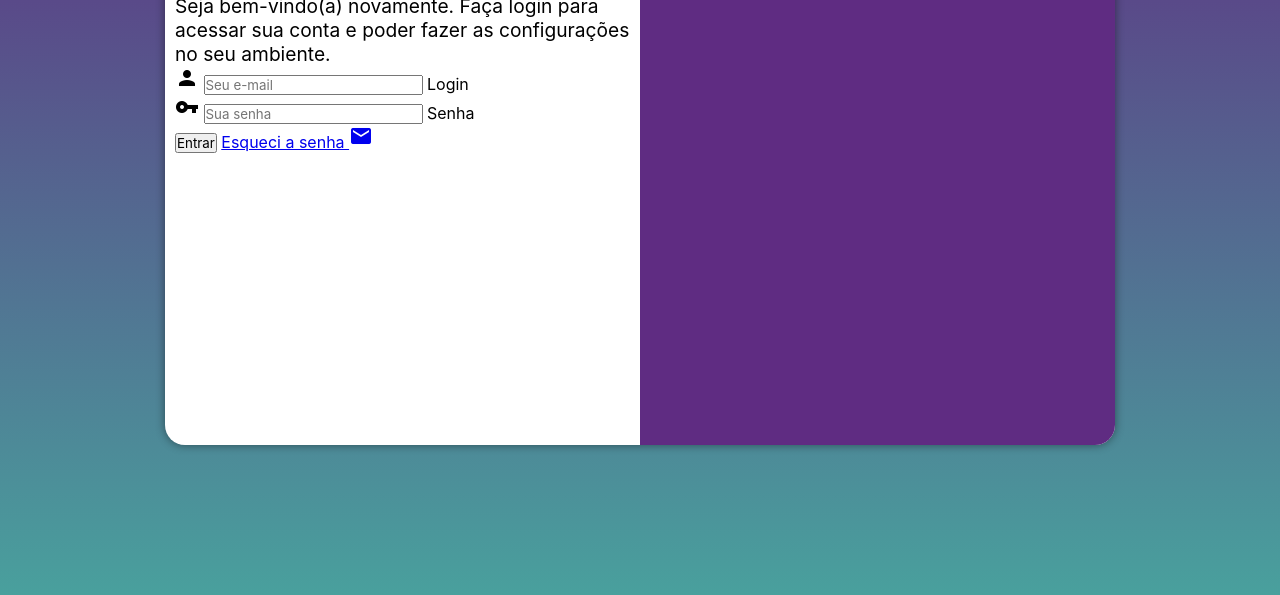
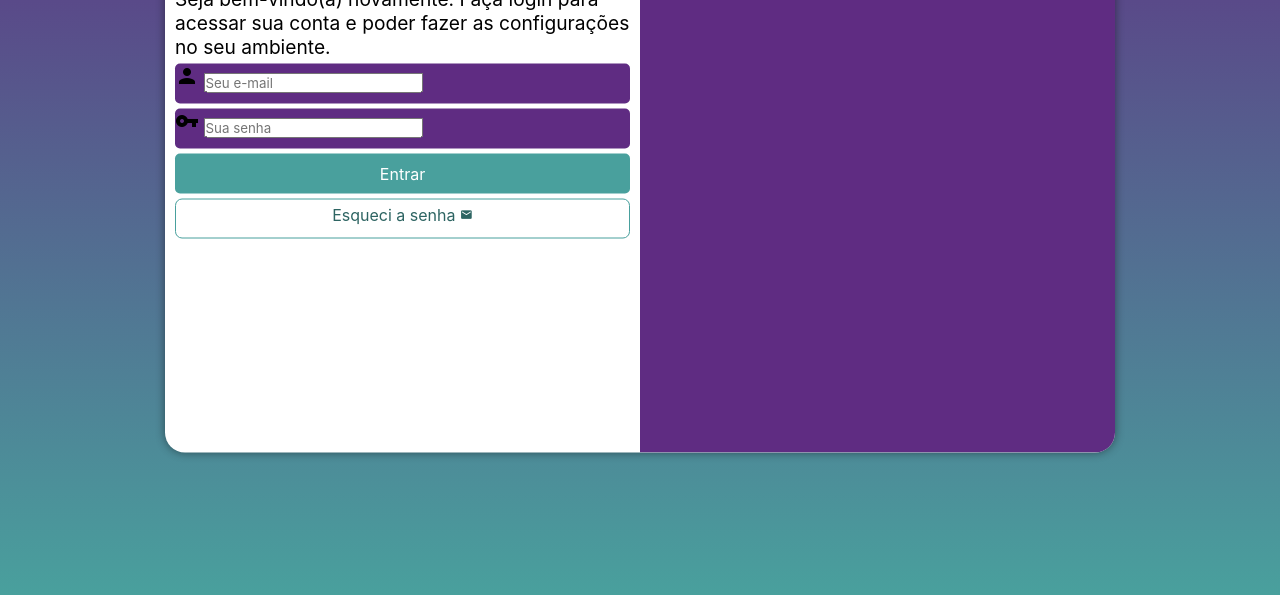
Before and after one commit to rckdisero/projeto-login, a plain HTML site: page index.html in a window 1280 px wide. Shown: the part 205-800 px from the top of the page. Drawn offline with Linux system fonts and the light colour scheme.

Commit message:
formatação feita

```diff
--- a/estilos/style.css
+++ b/estilos/style.css
@@ -33,7 +33,7 @@ section#login {
 
     background-color: white;
     width: 250px;
-    height: 500px;
+    height: 515px;
     border-radius: 20px;
     box-shadow: 0px 0px 10px rgba(0, 0, 0, 0.450);
 
@@ -62,3 +62,55 @@ div#formulario > h1 {
 div#formulario > p {
     font-size: 0.8em;
 }
+
+form > div.campo {
+    background-color: #5f2c82;
+    display: block;
+    width: 100%;
+    height: 40px;
+    border-radius: 5px;
+    margin: 5px 0px;
+}
+
+div.campo > label {
+    display: none;
+}
+
+form > input[type=submit] {
+    display: block;
+    font-size: 1em;
+    width: 100%;
+    height: 40px;
+    background-color: #49a09d;
+    color: white;
+    border: none;
+    border-radius: 5px;
+    cursor: pointer;
+}
+
+form > input[type=submit]:hover {
+    background-color: #2d6462;
+}
+
+form > a.botao {
+    display: block;
+    text-align: center;
+    font-size: 1em;
+    width: 100%;
+    height: 40px;
+    padding-top: 5px;
+    margin-top: 5px;
+    background-color: white;
+    color: #2d6462;
+    border: 1px solid #49a09d;
+    border-radius: 7px;
+    text-decoration: none;
+}
+
+form > a.botao:hover {
+    background-color: #5dcac7;
+}
+
+form > a.botao > i {
+    font-size: 0.8em;
+}
--- a/index.html
+++ b/index.html
@@ -23,13 +23,13 @@
                         <input type="email" name="login" id="ilogin" placeholder="Seu e-mail" autocomplete="email" required maxlength="30">
                         <label for="ilogin">Login</label>
                     </div>
-                    <div class="senha">
+                    <div class="campo">
                         <i class="material-icons">vpn_key</i>
                         <input type="password" name="senha" id="isenha" placeholder="Sua senha" autocomplete="current-password" required minlength="8" maxlength="20">
                         <label for="isenha">Senha</label>
                     </div>
                     <input type="submit" value="Entrar">
-                    <a href="esqueci.html">
+                    <a href="esqueci.html" class="botao">
                         Esqueci a senha <i class="material-icons">mail</i>
                     </a>
                 </form>
```
